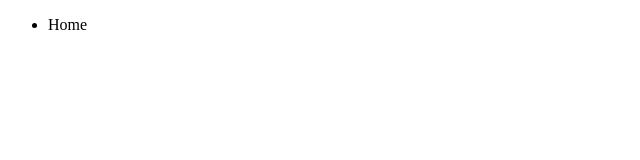
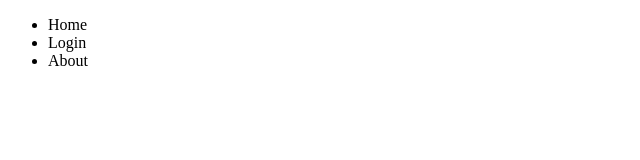
Before and after one commit to arounamounchili/git-tutorial, a plain HTML site: page index.html in a window 1280 px wide. Shown: the whole page, without its empty margins (0-640 px from the left). Drawn offline with Linux system fonts and the light colour scheme.

Commit message:
added Home and About  list

```diff
--- a/index.html
+++ b/index.html
@@ -10,6 +10,8 @@
         <nav>
             <ul>
                 <li>Home</li>
+                <li>Login</li>
+                <li>About</li>
             </ul>
         </nav>
     </div>
```
